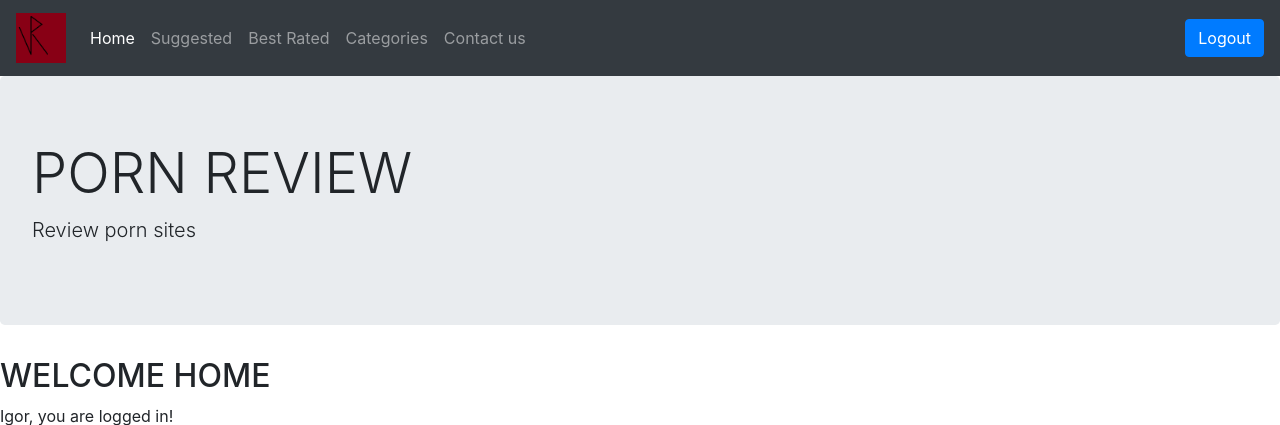
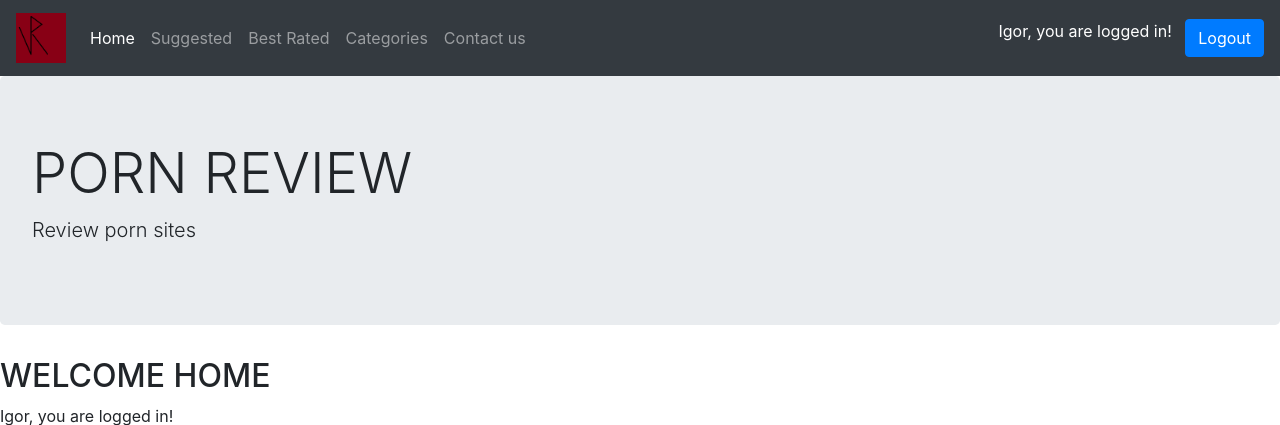
Before and after one commit to ramoneiggy/ErosCouncil, a PHP site: page /index.php?login=error in a window 1280 px wide. Shown: the top 425 px of the page. Run offline with PHP 8.4, Linux system fonts and the light colour scheme; a user stored in the database is signed in.

Commit message:
login notif
pored logout piše tko je ulogiran

```diff
--- a/head.php
+++ b/head.php
@@ -52,6 +52,7 @@ session_start();
           <div class="nav-login">
             <?php
               if (isset($_SESSION['u_id'])){
+                echo "<li class='notif'>".$_SESSION['u_uid'].", you are logged in!&nbsp;&nbsp;&nbsp;"."</li>";
                 echo '<form action="includes/logout.inc.php" method="POST">
                 <button type="submit" name="submit" class="btn btn-primary">Logout</button>
               </form>';
--- a/style.css
+++ b/style.css
@@ -1,3 +1,5 @@
 .logo-nav{
     width: 50px;
+}.notif{
+    color: white;
 }
```
